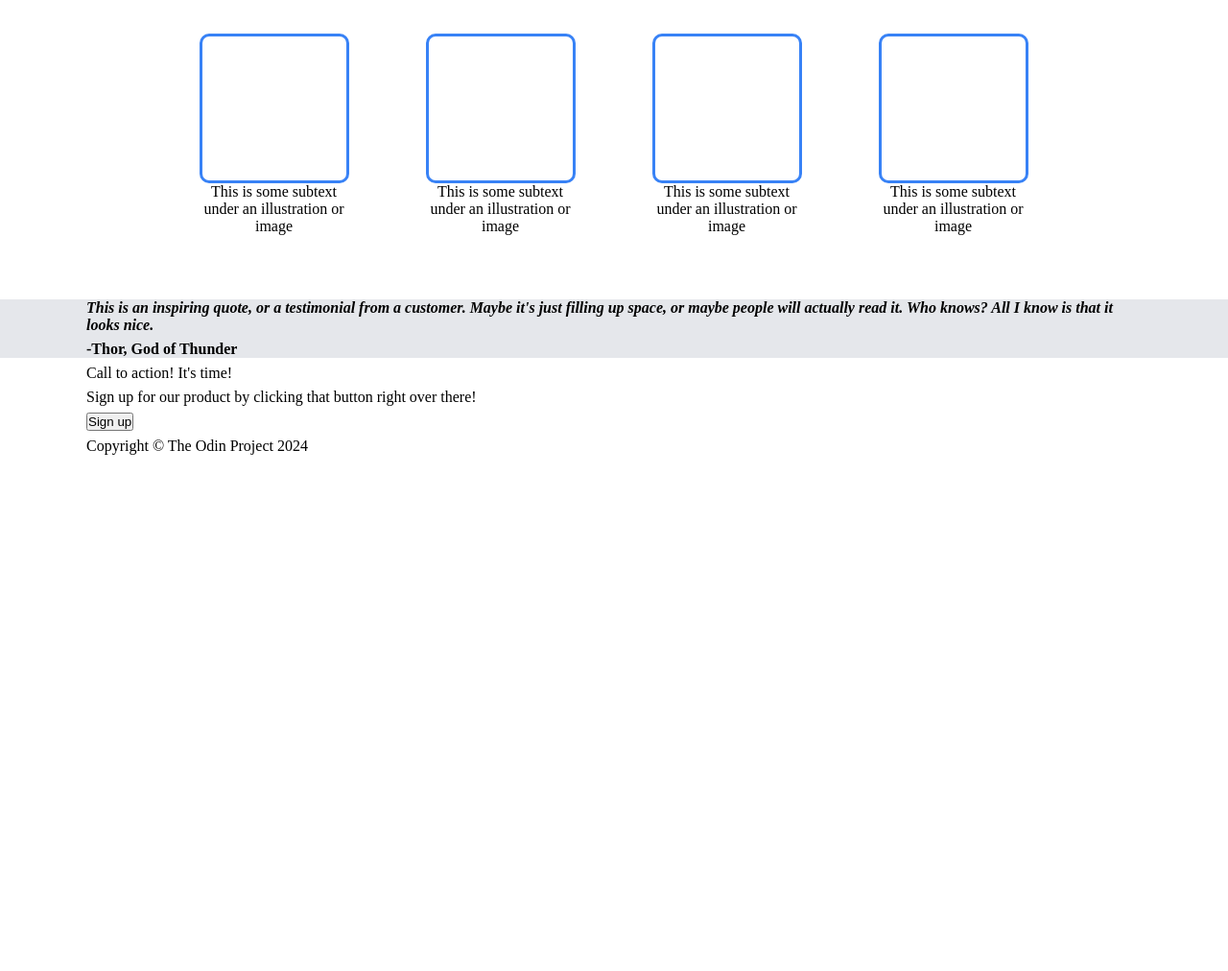
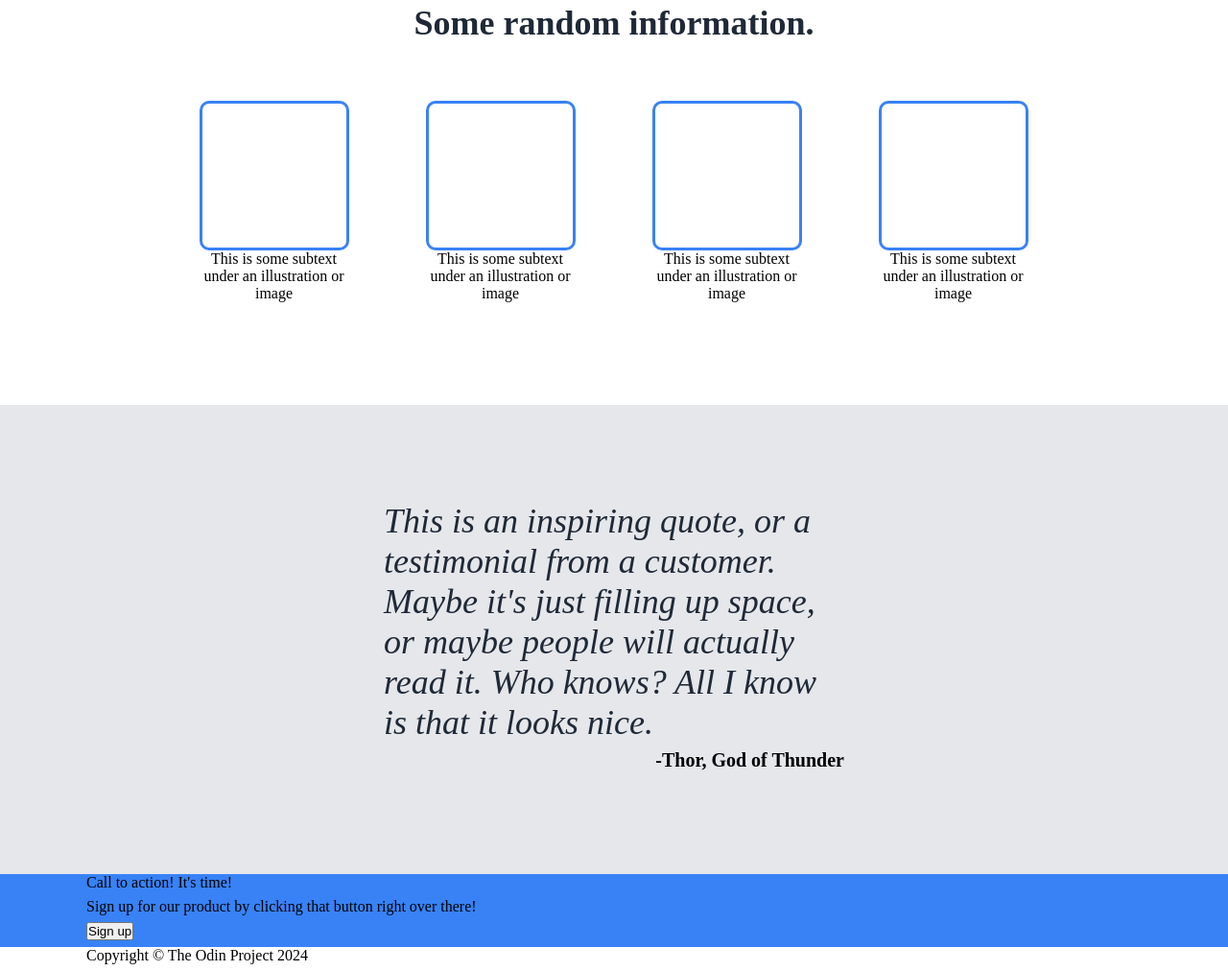
Before and after one commit to shkhsn/landing-page, a plain HTML site: page index.html in a window 1280 px wide. Shown: the part 738-1750 px from the top of the page at 96% size. Before the commit the page ends 1219 px from the top, so only its background shows below. Drawn offline with Linux system fonts and the light colour scheme.

Commit message:
style: Style the quote-section

```diff
--- a/index.html
+++ b/index.html
@@ -58,10 +58,8 @@
     </section>
     <section class="quote-section">
       <div class="container">
-        <p>
-          <strong><em>This is an inspiring quote, or a testimonial from a customer. Maybe it's just filling up space, or maybe people will actually read it. Who knows? All I know is that it looks nice.</em></strong>
-        </p>
-        <p><strong>-Thor, God of Thunder</strong></p>
+        <p>This is an inspiring quote, or a testimonial from a customer. Maybe it's just filling up space, or maybe people will actually read it. Who knows? All I know is that it looks nice.</p>
+        <p>-Thor, God of Thunder</p>
       </div>
     </section>
     <section class="sign-up-section">
@@ -71,7 +69,9 @@
             <p>Call to action! It's time!</p>
             <p>Sign up for our product by clicking that button right over there!</p>
           </div>
-          <div><button>Sign up</button></div>
+          <div>
+            <button>Sign up</button>
+          </div>
         </div>
       </div>
     </section>
--- a/landing-page.css
+++ b/landing-page.css
@@ -82,7 +82,8 @@ button {
 }
 
 .box-section {
-  margin: 30px 0 60px 0;
+  /* margin: 30px 0 60px 0; */
+  padding: 70px 0 100px;
 }
 
 .box-section .container {
@@ -96,7 +97,7 @@ button {
   font-size: 36px;
   font-weight: 800;
   color: #1f2937;
-  margin-bottom: 30px;
+  margin-bottom: 60px;
 }
 
 .box-section .box {
@@ -121,4 +122,26 @@ button {
 
 .quote-section {
   background-color: #e5e7eb;
+  padding: 100px 400px;
 }
+
+.quote-section .container {
+  display: flex;
+  flex-direction: column;
+}
+
+.quote-section .container :nth-child(1) {
+  font-size: 36px;
+  font-style: italic;
+  color: #1f2937;
+}
+
+.quote-section .container :nth-child(2) {
+  font-size: 20px;
+  font-weight: bold;
+  align-self: flex-end;
+}
+
+.sign-up-section {
+  background-color: #3882f6;
+}
```
